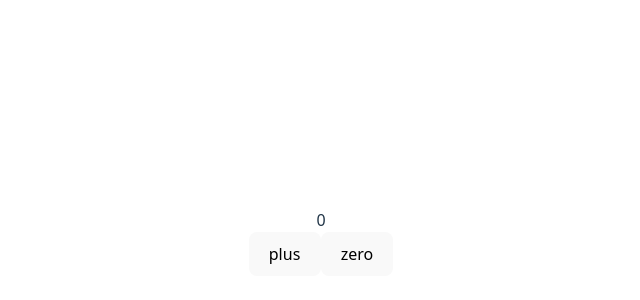
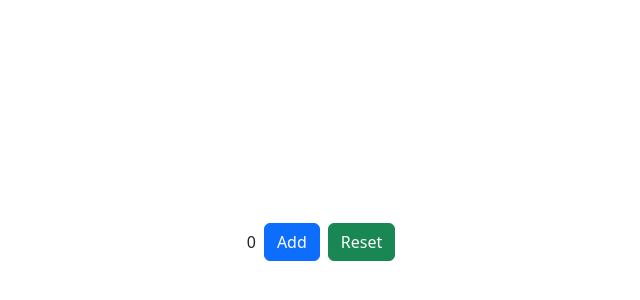
Before and after one commit to RodResq/react-labs-2, a React (Vite) app: page / in a window 1280 px wide. Shown: the part 158-458 px from the top of the page, without its empty margins (319-959 px from the left). Built offline with nearby package versions, Linux system fonts and the light colour scheme.

Commit message:
feat: adiconando bootstrap

```diff
--- a/package.json
+++ b/package.json
@@ -10,7 +10,9 @@
     "preview": "vite preview"
   },
   "dependencies": {
+    "bootstrap": "^5.3.7",
     "react": "^19.1.0",
+    "react-bootstrap": "^2.10.10",
     "react-dom": "^19.1.0"
   },
   "devDependencies": {
--- a/src/App.jsx
+++ b/src/App.jsx
@@ -1,4 +1,6 @@
 import { useState } from 'react'
+import  Button  from 'react-bootstrap/Button'
+import Stack from 'react-bootstrap/Stack'
 import './App.css'
 
 const App = () => {
@@ -9,15 +11,15 @@ const App = () => {
   }
 
   return (
-    <div>
+    <Stack direction="horizontal" gap={2}>
       <div>{counter}</div>
-      <button onClick={() => setCounter(counter + 1)}>
-        plus
-      </button>
-      <button onClick={() => setCounter(counter - 1)}>
-        zero
-      </button>
-    </div>
+      <Button as="a" variant="primary" onClick={() => setCounter(counter + 1)}>
+        Add
+      </Button>
+      <Button as="a" variant="success" onClick={() => setCounter(0)}>
+        Reset
+      </Button>
+    </Stack>
   )
 }
 
--- a/src/main.jsx
+++ b/src/main.jsx
@@ -2,5 +2,6 @@ import { StrictMode } from 'react'
 import { createRoot } from 'react-dom/client'
 import './index.css'
 import App from './App.jsx'
+import 'bootstrap/dist/css/bootstrap.min.css';
 
 createRoot(document.getElementById('root')).render(<App />)
```
Also changed, not shown: 1 other file (tests, documents, lock files or other folders).
